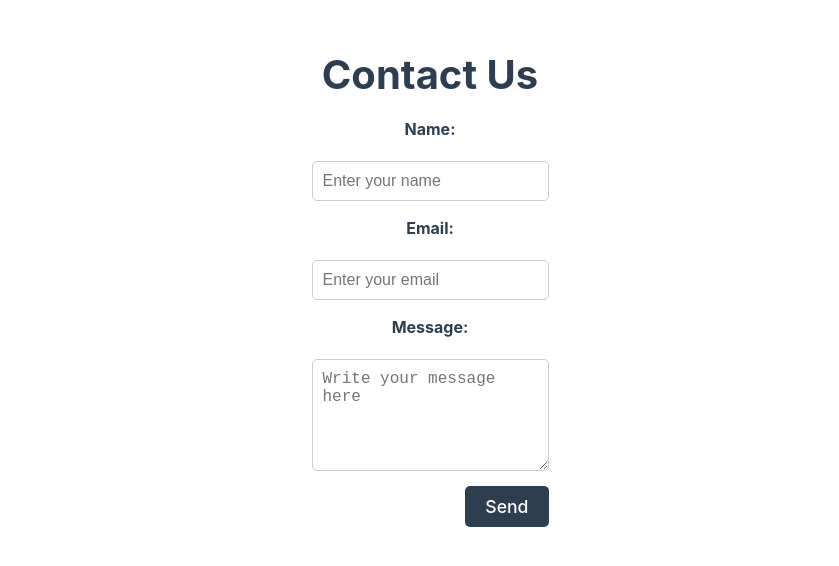
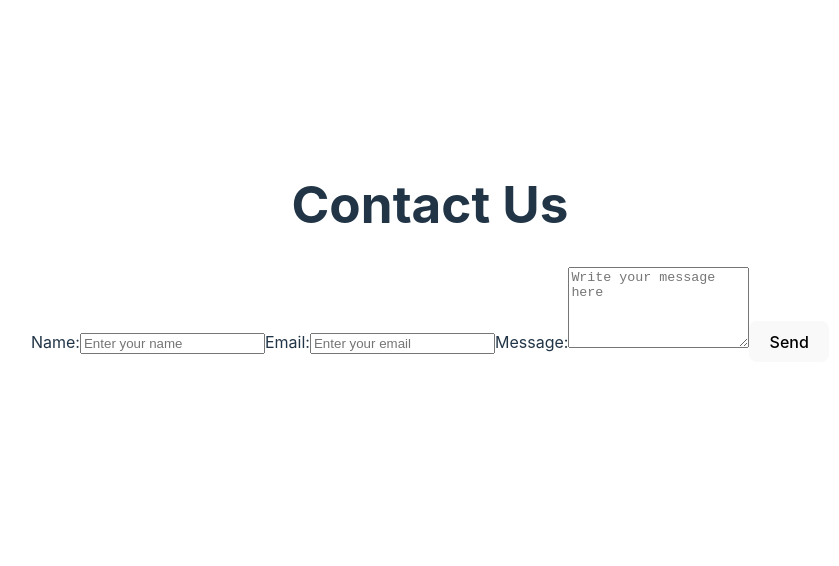
Before and after one commit to fedegonc/vbs, a React (Vite) app: page /contact in a window 1280 px wide. Shown: the part 148-714 px from the top of the page, without its empty margins (210-1049 px from the left). Built offline with nearby package versions, Linux system fonts and the light colour scheme.

Commit message:
Update index.css

```diff
--- a/src/index.css
+++ b/src/index.css
@@ -66,75 +66,3 @@ button:focus-visible {
     background-color: #f9f9f9;
   }
 }
-
-/* Agrega un espacio adecuado al cuerpo para centrar el formulario */
-main {
-  display: flex;
-  flex-direction: column;
-  align-items: center;
-  margin-top: 50px;
-}
-
-h1 {
-  font-size: 2.5rem;
-  color: #2c3e50;
-  margin-bottom: 20px;
-}
-
-/* Estilos para el formulario */
-.contact-form {
-  display: flex;
-  flex-direction: column;
-  gap: 15px; /* Espaciado entre los elementos del formulario */
-  width: 100%;
-  max-width: 500px; /* Tamaño máximo del formulario */
-}
-
-/* Estilos para los labels */
-.contact-form label {
-  font-weight: bold;
-  color: #2c3e50;
-  margin-bottom: 5px;
-}
-
-/* Estilos para los campos de entrada */
-.contact-form input,
-.contact-form textarea {
-  padding: 10px;
-  border: 1px solid #ccc;
-  border-radius: 5px;
-  font-size: 1rem;
-  width: 100%;
-  box-sizing: border-box; /* Evitar que el padding afecte el tamaño total */
-}
-
-/* Estilo para el botón de envío */
-.contact-form button {
-  background-color: #2c3e50;
-  color: white;
-  border: none;
-  padding: 10px 20px;
-  font-size: 1.1rem;
-  border-radius: 5px;
-  cursor: pointer;
-  transition: background-color 0.3s ease;
-  align-self: flex-end;
-}
-
-.contact-form button:hover {
-  background-color: #34495e;
-}
-
-/* Ajustes de estilo para una mejor apariencia general */
-.contact-form input[type="text"],
-.contact-form input[type="email"],
-.contact-form textarea {
-  transition: border-color 0.3s ease;
-}
-
-.contact-form input[type="text"]:focus,
-.contact-form input[type="email"]:focus,
-.contact-form textarea:focus {
-  border-color: #2c3e50;
-  outline: none;
-}
```
